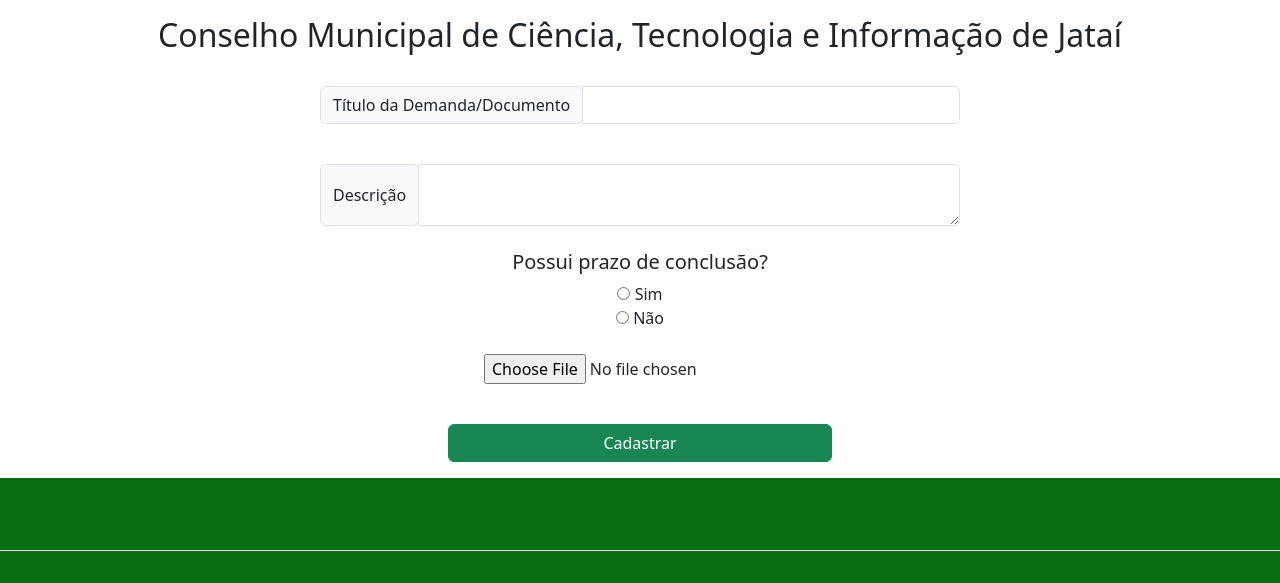
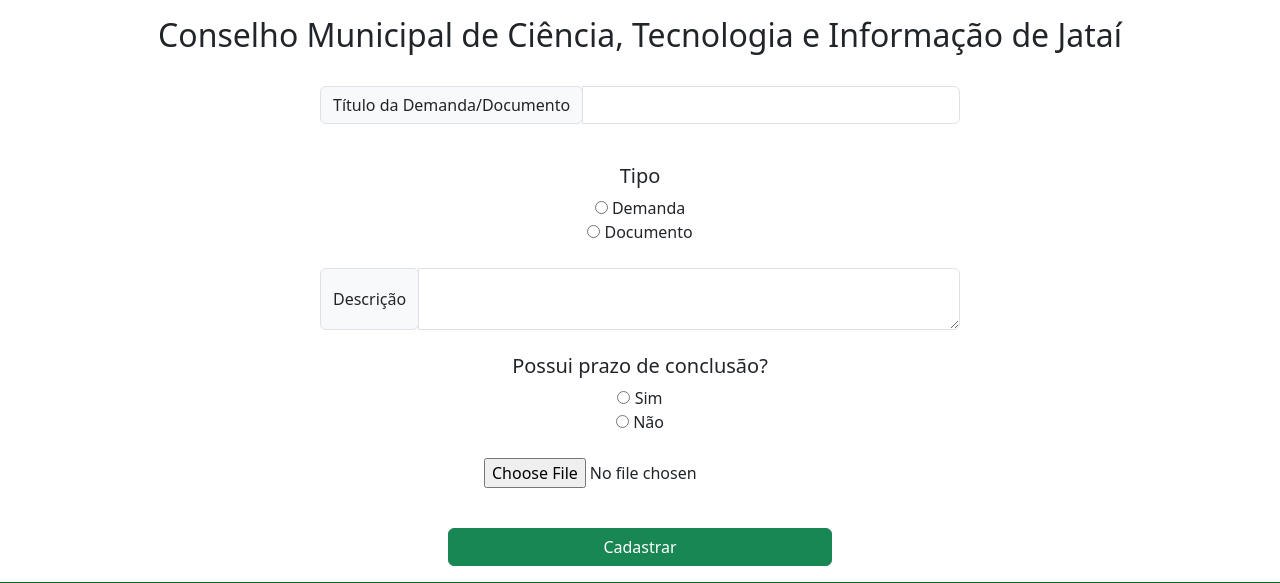
Before and after one commit to SrLucca/demand_now, a Django app: page / in a window 1280 px wide. Shown: the part 83-666 px from the top of the page. Run offline with Django 4.2, Linux system fonts and the light colour scheme; a user stored in the database is signed in; data comes from the database, SQL or seed files in the repository.

Commit message:
Update home.html

```diff
--- a/cmcti/home/templates/pages/home.html
+++ b/cmcti/home/templates/pages/home.html
@@ -29,6 +29,14 @@
         </div>
 
         <br>
+        <h5>Tipo</h5>
+
+        <input type="radio" id="idDemanda" name="tipo" value="Demanda">
+        <label for="idDemanda">Demanda</label><br>
+        <input type="radio" id="idDoc" name="tipo" value="Documento">
+        <label for="idDoc">Documento</label><br>
+
+        <br>
 
         <div style="width: 50%;" class="input-group">
             <div class="input-group-prepend">
@@ -51,7 +59,7 @@
 
     <div class="input-group mb-3">
         <div class="custom-file">
-          <input type="file" class="custom-file-input" id="inputGroupFile02">
+          <input type="file" class="custom-file-input" id="inputGroupFile02" name="doc">
         </div>
       </div>
 
```
